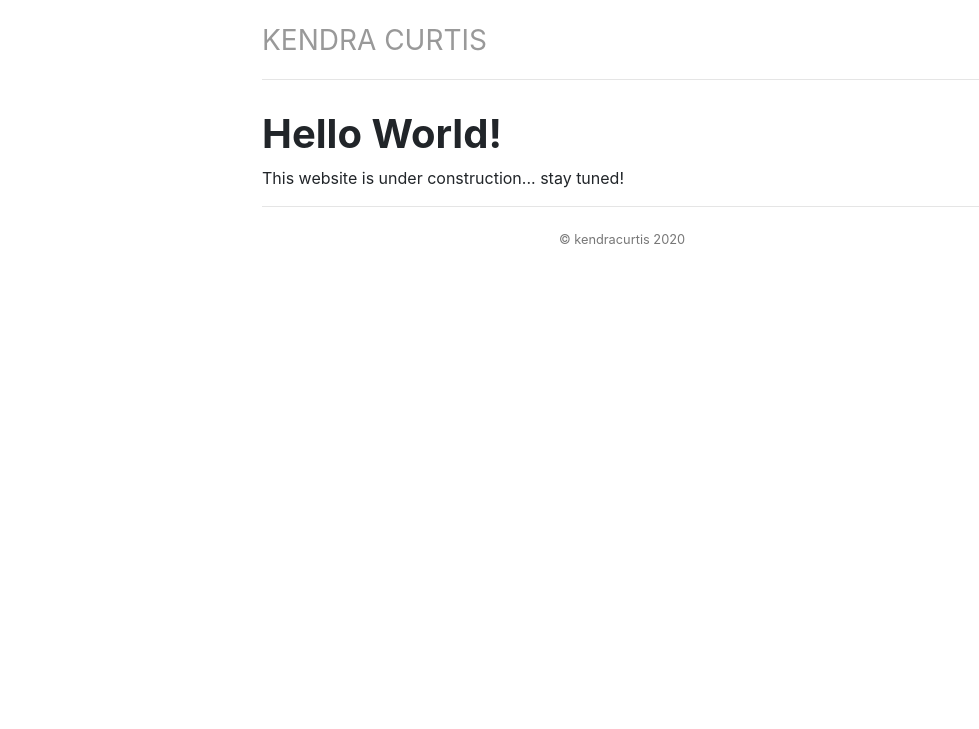
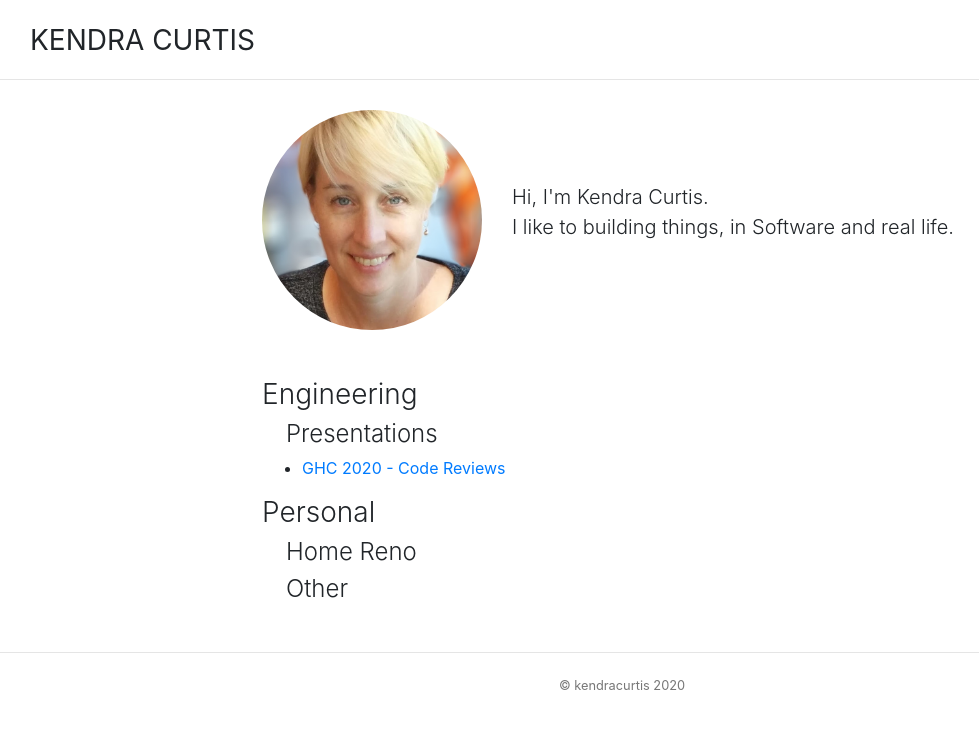
Before and after one commit to kendracurtis/kendracurtis.github.io, a Jekyll site: the page built from index.md, in a window 1280 px wide. Shown: the top 729 px of the page, without its empty margins (18-997 px from the left). Built offline with Jekyll 4.4.1, drawn with Linux system fonts in a browser that asks for light colours.

Commit message:
Added a landing page

```diff
--- a/_layouts/default.html
+++ b/_layouts/default.html
@@ -27,20 +27,23 @@
 
 
 		<body>
+			<div class="header">
+				<h3 class="text-muted ml-5"><a href="/">{{ "Kendra Curtis" }}</a></h3>
+			</div><!-- /.header -->
+
 
 			<div class="container">
 
-				<div class="header">
-					<h3 class="text-muted"><a href="/">{{ "Kendra Curtis" }}</a></h3>
-				</div><!-- /.header -->
 
 				{{ content }}
 
-				<div class="footer">
-					<p align="center"><small>© kendracurtis {{ 'now' | date: "%Y" }}</small></p>
-				</div><!-- /.footer -->
+
 
 			</div><!-- /.container -->
+
+			<div class="footer mt-5">
+				<p align="center"><small>© kendracurtis {{ 'now' | date: "%Y" }}</small></p>
+			</div><!-- /.footer -->
 
 
 
--- a/css/main.css
+++ b/css/main.css
@@ -1,7 +1,9 @@
 
 body { padding-top: 20px; padding-bottom: 40px; font-size: 16px; }
 
-h1, h2, h3, h4, h5, h6, .h1, .h2, .h3, .h4, .h5, .h6 { font-weight: 700;}
+h1, h2, h3, h4, h5, h6, .h1, .h2, .h3, .h4, .h5, .h6 { font-weight: 300;}
+h4, h5, h6, .h4, .h5, .h6 { padding-left: 1.5rem!important }
+
 
 blockquote p { font-size: 16px; line-height: 1.6em; }
 
@@ -9,8 +11,8 @@ blockquote p { font-size: 16px; line-height: 1.6em; }
 .header, .header h3 {text-transform: uppercase; font-weight: normal; }
 
 /* Navigation */
-h3.text-muted a {text-decoration: none; color: #999999; }
-h3.text-muted a:hover { text-decoration: none; color: #0088cc; }
+h3.text-muted a {text-decoration: none; color: #212529; }
+h3.text-muted a:hover { text-decoration: none; color: ##212529; }
 
 img.avatar { margin-bottom: 30px; }
 
@@ -54,7 +56,7 @@ ul.swatch li:first-child { webkit-border-top-left-radius: 9px; -webkit-border-bo
 .cv {line-height: 23px; width: 90%; margin: 0 auto;}
 .cv li { line-height: 23px; }
 .cv h2 { font-size: 26.5px; }
-.cv h1 { font-size: 32.5px; }
+.cv h1 { font-size: 32.5px; }f
 
 .notes, .contact, .about, .cv, .error, .swatches { margin-bottom: 30px; }
 
--- a/index.html
+++ /dev/null
@@ -1,8 +0,0 @@
----
-layout: default
-title: Kendra Curtis
----
-<div class="blurb">
-	<h1>Hello World!</h1>
-	<p>This website is under construction... stay tuned!</p>
-</div><!-- /.blurb -->
--- /dev/null
+++ b/index.md
@@ -0,0 +1,22 @@
+---
+layout: default
+title: Kendra Curtis
+---
+<div class="mb-5">
+	<div class="row align-items-center">
+    <div class="col-sm-4">
+      <img src="../img/kendra-square.jpg" alt="Kendra Avatar" class="rounded-circle img-fluid">
+    </div>
+    <div class="col-md">
+      <p class="lead">Hi,  I'm Kendra Curtis. <br> I like to building things, in Software and real life.</p>
+    </div>
+  </div>
+</div>
+
+### Engineering
+#### Presentations
+* [GHC 2020 - Code Reviews](../ghc2020)
+
+### Personal
+#### Home Reno
+#### Other
```
Also changed, not shown: img/kendra-square.jpg (added), 1 other file.
